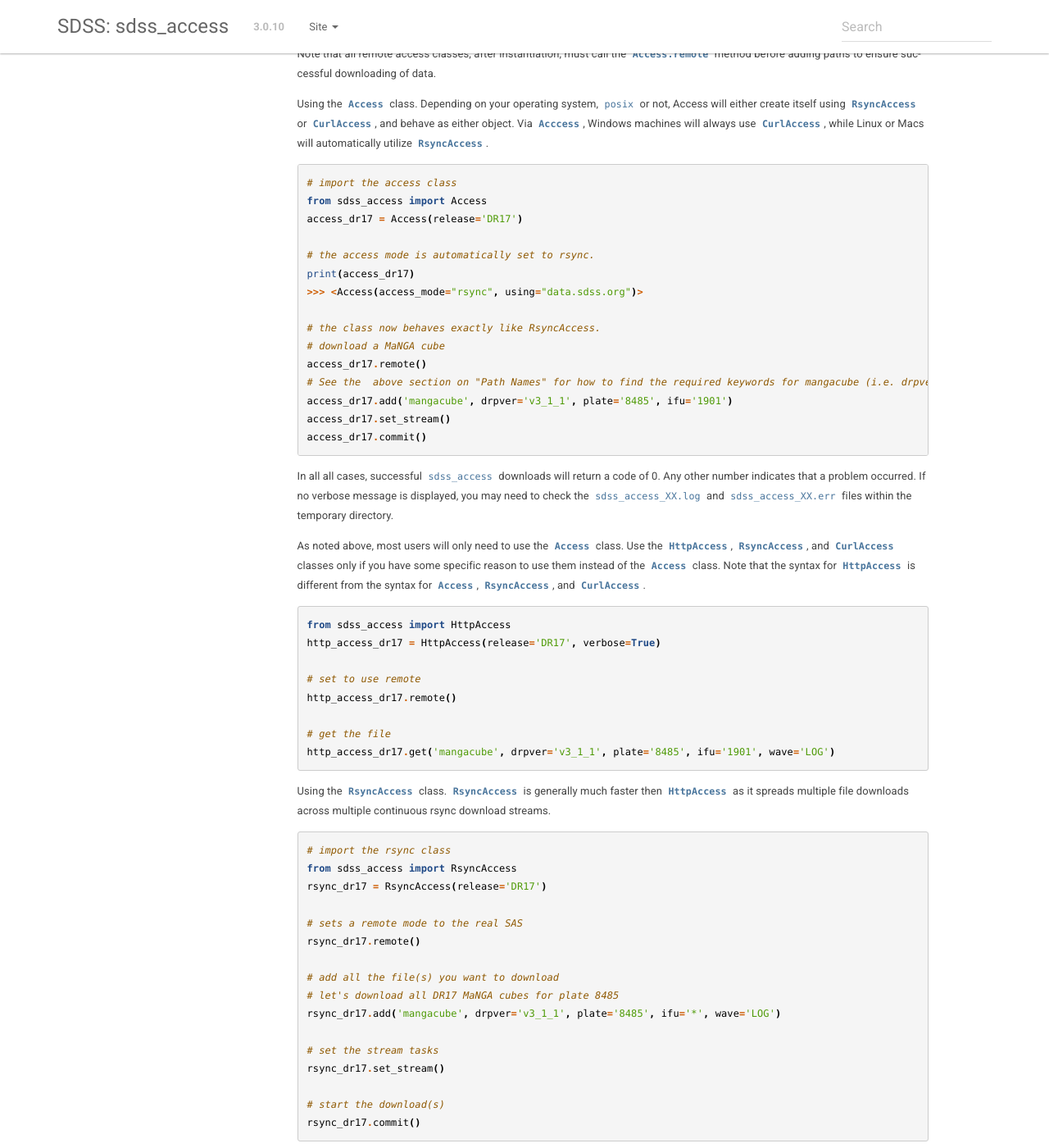
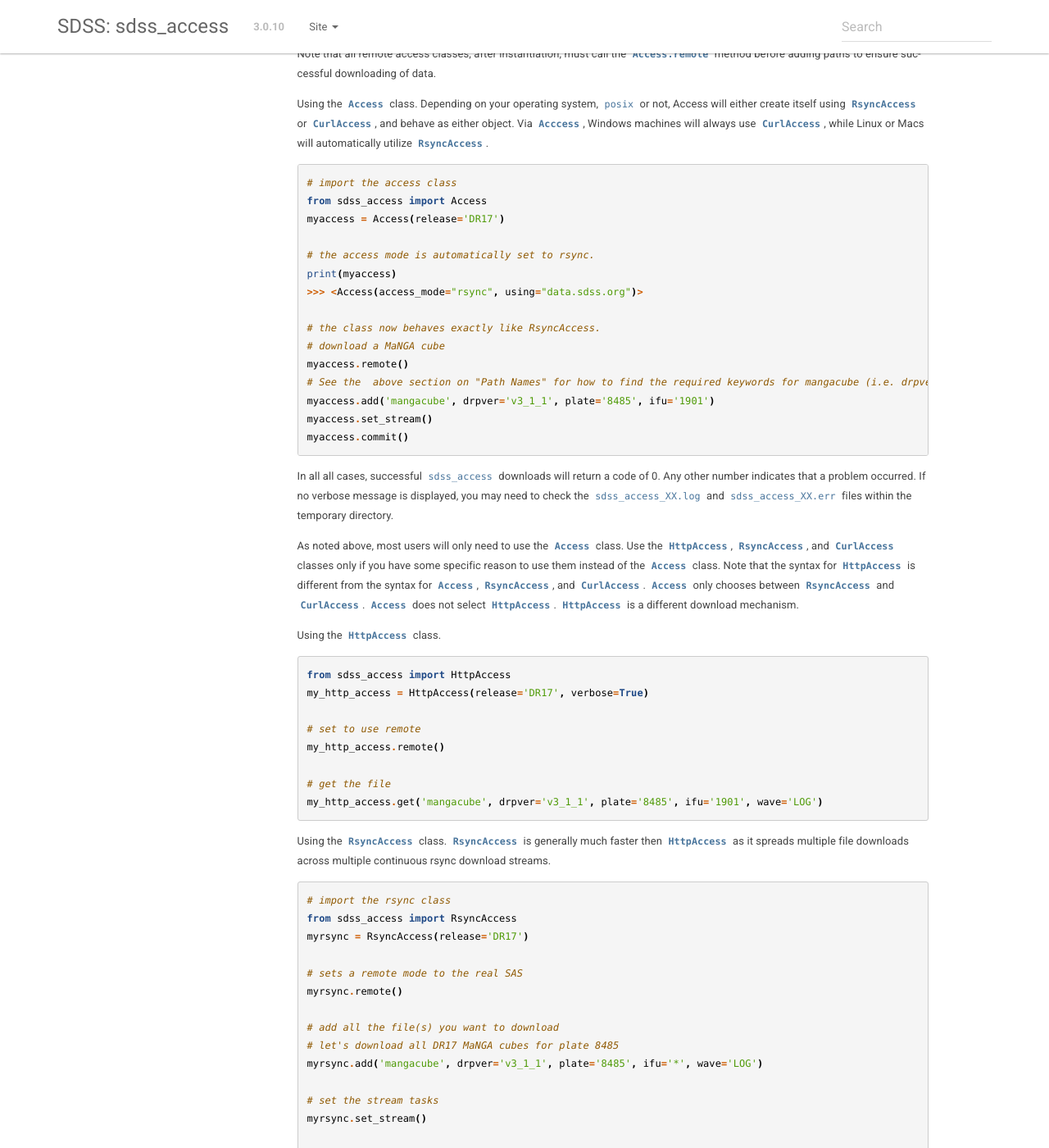
Before and after one commit to sdss/sdss_access, a Sphinx documentation site: the page built from docs/sphinx/intro.rst, in a window 1280 px wide and 1400 px high, scrolled down 4183 px. Shown: the whole window at 82% size. Built offline with Sphinx 7.4.7, drawn with Linux system fonts in a browser that asks for light colours; the version number is read from the project's files by our own code; some of the changed text lies outside the part shown.

Commit message:
edit intro.rst

```diff
--- a/docs/sphinx/intro.rst
+++ b/docs/sphinx/intro.rst
@@ -38,10 +38,10 @@ The full paths are concrete paths.
 
     # import the path
     from sdss_access import Path
-    path_dr17 = Path(release='dr17')
+    mypath = Path(release='dr17')
 
     # generate a file system path
-    path_dr17.full('mangacube', drpver='v3_1_1', plate='8485', ifu='1901', wave='LOG')
+    mypath.full('mangacube', drpver='v3_1_1', plate='8485', ifu='1901', wave='LOG')
     '/Users/Brian/Work/sdss/sas/dr17/manga/spectro/redux/v3_1_1/8485/stack/manga-8485-1901-LOGCUBE.fits.gz'
 
 Note that this only generates a path. The file may not actually exist locally.  If you want to generate a URL path to
@@ -49,7 +49,7 @@ the file on the SAS at Utah, you can use `Path.url <.BasePath.url>`.
 ::
 
     # generate a http path to the file
-    path_dr17.url('mangacube', drpver='v3_1_1', plate='8485', ifu='1901', wave='LOG')
+    mypath.url('mangacube', drpver='v3_1_1', plate='8485', ifu='1901', wave='LOG')
     'https://data.sdss.org/sas/dr17/manga/spectro/redux/v3_1_1/8485/stack/manga-8485-1901-LOGCUBE.fits.gz'
 
 You can also pass in the full path directly as a string in cases.  In those cases, the first argument passed in must
@@ -57,8 +57,8 @@ be an empty string.
 ::
 
     # pass in the full path directly to path.url
-    full = path_dr17.full('mangacube', drpver='v3_1_1', plate='8485', ifu='1901', wave='LOG')
-    path_dr17.url('', full=full)
+    full = mypath.full('mangacube', drpver='v3_1_1', plate='8485', ifu='1901', wave='LOG')
+    mypath.url('', full=full)
     'https://data.sdss.org/sas/dr17/manga/spectro/redux/v3_1_1/8485/stack/manga-8485-1901-LOGCUBE.fits.gz'
 
 Path Names
@@ -72,23 +72,23 @@ are defined inside the SDSS ``tree`` product, within a `[PATHS]` section in the
 or `data/dr15.cfg`.  Within ``sdss_access``, all paths are available as a dictionary, ``path.templates``::
 
     from sdss_access.path import Path
-    path_dr17 = Path(release='dr17')
+    mypath = Path(release='dr17')
 
     # show the dictionary of available paths
-    path_dr17.templates
+    mypath.templates
 
 To look up what path names are available, you can use `Path.lookup_names <.BasePath.lookup_names>`.
 ::
 
     # look up the available path names
-    path_dr17.lookup_names()
+    mypath.lookup_names()
     ['BOSSLyaDR_cat', ..., 'mangacube', ..., 'xdqso_index']
 
 To look up what keywords are needed for a given path, you can use `Path.lookup_keys <.BasePath.lookup_keys>`.
 ::
 
     # look up the keyword arguments needed to define a MaNGA cube path
-    path_dr17.lookup_keys('mangacube')
+    mypath.lookup_keys('mangacube')
     ['plate', 'drpver', 'ifu', 'wave']
 
 The full list of paths can also be found :ref:`here <paths>`.  To create a new path, see
@@ -100,11 +100,11 @@ the ``remote`` keyword argument
 ::
 
     # check for local path existence
-    path_dr17.exists('mangacube', drpver='v3_1_1', plate='8485', ifu='1901', wave='LOG')
+    mypath.exists('mangacube', drpver='v3_1_1', plate='8485', ifu='1901', wave='LOG')
     True
 
     # check for remote path existence on the SAS
-    path_dr17.exists('mangacube', drpver='v3_1_1', plate='8485', ifu='1901', wave='LOG', remote=True)
+    mypath.exists('mangacube', drpver='v3_1_1', plate='8485', ifu='1901', wave='LOG', remote=True)
     True
 
 Required Keywords
@@ -115,13 +115,13 @@ are required.  Not specifying all the keywords will result in an error raised.
 
 ::
 
-    >>> path_dr17 = Path(release='dr17')
+    >>> mypath = Path(release='dr17')
 
     >>> # see the required keys
-    >>> path_dr17.lookup_keys('mangacube')
+    >>> mypath.lookup_keys('mangacube')
     ['plate', 'drpver', 'wave', 'ifu']
 
-    >>> path_d17.full('mangacube', drpver='v3_1_1', plate='8485', ifu='1901')
+    >>> mypath.full('mangacube', drpver='v3_1_1', plate='8485', ifu='1901')
     KeyError: "Missing required keyword arguments: ['wave']"
 
 Environment Paths
@@ -134,8 +134,8 @@ paths relevant to that environment.
 
     >>> # load the default environment / paths
     >>> from sdss_access.path import Path
-    >>> path_dr17 = Path()
-    >>> path_dr17
+    >>> mypath = Path()
+    >>> mypath
     <Path(release="sdsswork", public=False, n_paths=233)
 
 To access paths from a different environment, you can change environments by passing in the ``release`` keyword argument.  The
@@ -145,13 +145,13 @@ e.g. "sdsswork".
 
     >>> # load the SDSS-V environment and paths
     >>> from sdss_access.path import Path
-    >>> path_sdsswork = Path(release='sdsswork')
-    >>> path_sdsswork
+    >>> mypath = Path(release='sdsswork')
+    >>> mypath
     <Path(release="sdsswork", public=False, n_paths=233)
 
     >>> # switch to the environment for public data release DR17
-    >>> path_dr17 = Path(release='DR17')
-    >>> path_dr17
+    >>> mypath = Path(release='DR17')
+    >>> mypath
     <Path(release="dr17", public=True, n_paths=420)
 
 When reloading a new ``tree`` environment configuration, ``sdss_access`` automatically updates the Python session
@@ -195,8 +195,8 @@ must match the SAS directory structure, and have the relevant environment variab
     >>> filepath = '/Users/Brian/Work/sdss/sas/dr17/manga/spectro/redux/v3_1_1/8485/stack/manga-8485-1901-LOGCUBE.fits.gz'
 
     >>> # extract the keywords
-    >>> path_dr17 = Path(release='dr17')
-    >>> path_dr17.extract('mangacube', filepath)
+    >>> mypath = Path(release='dr17')
+    >>> mypath.extract('mangacube', filepath)
     {'drpver': 'v3_1_1', 'plate': '8485', 'ifu': '1901', 'wave': 'LOG'}
 
 
@@ -229,19 +229,19 @@ while Linux or Macs will automatically utilize `.RsyncAccess`.
 
     # import the access class
     from sdss_access import Access
-    access_dr17 = Access(release='DR17')
+    myaccess = Access(release='DR17')
 
     # the access mode is automatically set to rsync.
-    print(access_dr17)
+    print(myaccess)
     >>> <Access(access_mode="rsync", using="data.sdss.org")>
 
     # the class now behaves exactly like RsyncAccess.
     # download a MaNGA cube
-    access_dr17.remote()
+    myaccess.remote()
     # See the  above section on "Path Names" for how to find the required keywords for mangacube (i.e. drpver, plate, ifu)
-    access_dr17.add('mangacube', drpver='v3_1_1', plate='8485', ifu='1901')
-    access_dr17.set_stream()
-    access_dr17.commit()
+    myaccess.add('mangacube', drpver='v3_1_1', plate='8485', ifu='1901')
+    myaccess.set_stream()
+    myaccess.commit()
 
 In all all cases, successful ``sdss_access`` downloads will return a code of 0. Any other number indicates that a problem
 occurred.  If no verbose message is displayed, you may need to check the ``sdss_access_XX.log`` and ``sdss_access_XX.err``
@@ -249,18 +249,19 @@ files within the temporary directory.
 
 As noted above, most users will only need to  use the  `.Access` class.
 Use the `.HttpAccess`, `.RsyncAccess`, and `.CurlAccess` classes only if you have  some specific reason to  use them instead of the  `.Access` class.
-Note that the  syntax for `.HttpAccess` is different from the  syntax for `.Access`, `.RsyncAccess`, and `.CurlAccess`.
+Note that the  syntax for `.HttpAccess` is different from the  syntax for `.Access`, `.RsyncAccess`, and `.CurlAccess`.  `.Access` only chooses between `.RsyncAccess` and `.CurlAccess`.  `.Access` does not select `.HttpAccess`. `.HttpAccess` is a different download mechanism.
 
+Using the `.HttpAccess` class.
 ::
 
     from sdss_access import HttpAccess
-    http_access_dr17 = HttpAccess(release='DR17', verbose=True)
+    my_http_access = HttpAccess(release='DR17', verbose=True)
 
     # set to use remote
-    http_access_dr17.remote()
+    my_http_access.remote()
 
     # get the file
-    http_access_dr17.get('mangacube', drpver='v3_1_1', plate='8485', ifu='1901', wave='LOG')
+    my_http_access.get('mangacube', drpver='v3_1_1', plate='8485', ifu='1901', wave='LOG')
 
 Using the `.RsyncAccess` class.  `.RsyncAccess` is generally much faster then `.HttpAccess` as it spreads multiple
 file downloads across multiple continuous rsync download streams.
@@ -269,20 +270,20 @@ file downloads across multiple continuous rsync download streams.
 
     # import the rsync class
     from sdss_access import RsyncAccess
-    rsync_dr17 = RsyncAccess(release='DR17')
+    myrsync = RsyncAccess(release='DR17')
 
     # sets a remote mode to the real SAS
-    rsync_dr17.remote()
+    myrsync.remote()
 
     # add all the file(s) you want to download
     # let's download all DR17 MaNGA cubes for plate 8485
-    rsync_dr17.add('mangacube', drpver='v3_1_1', plate='8485', ifu='*', wave='LOG')
+    myrsync.add('mangacube', drpver='v3_1_1', plate='8485', ifu='*', wave='LOG')
 
     # set the stream tasks
-    rsync_dr17.set_stream()
+    myrsync.set_stream()
 
     # start the download(s)
-    rsync_dr17.commit()
+    myrsync.commit()
 
 Using the `.CurlAccess` class.  `.CurlAccess` behaves exactly the same way as `.RsyncAccess`.  After importing and
 instantiating a `.CurlAccess` object, all methods and behavior are the same as in the `.RsyncAccess` class.
@@ -290,7 +291,7 @@ instantiating a `.CurlAccess` object, all methods and behavior are the same as i
 
     # import the curl class
     from sdss_access import CurlAccess
-    curl_dr17 = CurlAccess(release='DR17')
+    mycurl = CurlAccess(release='DR17')
 
 
 
@@ -305,16 +306,16 @@ The ``input_type`` keyword specifies the type of path input.
 ::
 
     from sdss_access import RsyncAccess
-    rsync_dr17 = RsyncAccess(release='DR17')
-    rsync_dr17.remote()
+    myrsync = RsyncAccess(release='DR17')
+    myrsync.remote()
 
     # add a url to the stream for download
     url = 'rsync://dtn.sdss.org/dr17/manga/spectro/redux/v3_1_1/8485/stack/manga-8485-1901-LOGCUBE.fits.gz'
-    rsync.add_file(f, input_type='url')
+    myrsync.add_file(f, input_type='url')
 
     # add a file to the stream for download
     path = '/Users/Brian/Work/sdss/sas/dr17/manga/spectro/redux/v3_1_1/8485/stack/manga-8485-1902-LOGCUBE.fits.gz'
-    rsync_dr17.add_file(path, input_type='filepath')
+    myrsync.add_file(path, input_type='filepath')
 
 Following Symlinks
 ^^^^^^^^^^^^^^^^^^
@@ -325,13 +326,13 @@ can disable this behaviour by setting the ``follow_symlinks`` flag to False.
 ::
 
     from sdss_access import RsyncAccess
-    rsync_dr17 = RsyncAccess(release='DR17')
-    rsync_dr17.remote()
-    rsync_dr17.add('mangacube', drpver='v3_1_1', plate='8485', ifu='*', wave='LOG')
-    rsync_dr17.set_stream()
+    myrsync = RsyncAccess(release='DR17')
+    myrsync.remote()
+    myrsync.add('mangacube', drpver='v3_1_1', plate='8485', ifu='*', wave='LOG')
+    myrsync.set_stream()
 
     # disable follow_symlinks
-    rsyn_dr17c.commit(follow_symlinks=False)
+    myrsync.commit(follow_symlinks=False)
 
 
 Accessing SDSS-V Products
@@ -343,8 +344,8 @@ When specifying ``release="sdss5"``, you may notice the new server location, e.g
 ::
 
     >>> from sdss_access import Access
-    >>> access = Access()
-    >>> access
+    >>> myaccess = Access()
+    >>> myaccess
     <Access(access_mode="rsync", using="data.sdss5.org")>
 
 As with SDSS-IV, ``sdss_access`` requires valid authentication to download
@@ -357,11 +358,11 @@ the robostrategy completeness files for SDSS-V.
 ::
 
     from sdss_access import Access
-    access = Access()
-    access.remote()
-    access.add('rsCompleteness', observatory='apo', plan='epsilon-2-core-*')
-    access.set_stream()
-    access.commit()
+    myaccess = Access()
+    myaccess.remote()
+    myaccess.add('rsCompleteness', observatory='apo', plan='epsilon-2-core-*')
+    myaccess.set_stream()
+    myaccess.commit()
 
 .. note::
     As of ``version >= 3.0.0``, and ``tree >= 4.0.0`` the default config of "sdsswork" is for SDSS-V
@@ -380,18 +381,18 @@ the ``public`` keyword.
 
     # import the path and set it to use the DR17 release
     from sdss_access.path import Path
-    path_dr17 = Path(release='DR17')
+    mypath = Path(release='DR17')
 
     # check if a public path
-    path_dr17.public
+    mypath.public
     True
 
     # generate a file system path
-    path_dr17.full('mangacube', drpver='v3_1_1', plate=8485, ifu=1901, wave='LOG')
+    mypath.full('mangacube', drpver='v3_1_1', plate=8485, ifu=1901, wave='LOG')
     '/Users/Brian/Work/sdss/sas/dr17/manga/spectro/redux/v3_1_1/8485/stack/manga-8485-1901-LOGCUBE.fits.gz'
 
     # setup rsync access to download public data from DR17
-    rsync = RsyncAccess(public=True, release='DR17')
+    myrsync = RsyncAccess(public=True, release='DR17')
 
 .. _sdss-access-svn:
 
@@ -409,11 +410,11 @@ it uses the local path definition, and for urls, it uses the correct ``svn.sdss.
     from sdss_access.path import Path
 
     # load the paths for DR17
-    path_dr17 = Path(release='DR17')
-    path_dr17.full('mangapreimg', designid=8405, designgrp='D0084XX', mangaid='1-42007')
+    mypath = Path(release='DR17')
+    mypath.full('mangapreimg', designid=8405, designgrp='D0084XX', mangaid='1-42007')
     '/Users/Brian/Work/sdss/data/manga/mangapreim/v2_9/data/D0084XX/8405/preimage-1-42007_irg.jpg'
 
-    path_dr17.url('mangapreimg', designid=8405, designgrp='D0084XX', mangaid='1-42007')
+    mypath.url('mangapreimg', designid=8405, designgrp='D0084XX', mangaid='1-42007')
     'https://svn.sdss.org/public/data/manga/mangapreim/tags/v2_9/data/D0084XX/8405/preimage-1-42007_irg.jpg'
 
 As always, paths generated by ``tree`` and ``sdss_access`` use the directory structure as it exists on the SDSS
@@ -434,20 +435,20 @@ the ``force_module`` keyword.
 ::
 
     # load the paths for DR17
-    path_dr17 = Path(release='DR17')
-    path_dr17.full('mangapreimg', designid=8405, designgrp='D0084XX', mangaid='1-42007')
+    mypath = Path(release='DR17')
+    mypath.full('mangapreimg', designid=8405, designgrp='D0084XX', mangaid='1-42007')
     '/Users/Brian/Work/sdss/data/manga/mangapreim/v2_9/data/D0084XX/8405/preimage-1-42007_irg.jpg'
 
     # Override the path to use my local module
-    path_dr17.full('mangapreimg', designid=8405, designgrp='D0084XX', mangaid='1-42007', force_module=True)
+    mypath.full('mangapreimg', designid=8405, designgrp='D0084XX', mangaid='1-42007', force_module=True)
     '/Users/Brian/Work/sdss/data/manga/mangapreim/trunk/data/D0084XX/8405/preimage-1-42007_irg.jpg'
 
 If you want to always override paths with any local modules found, you can set the ``force_modules`` keyword on ``Path``
 instantiation.
 ::
 
-    path_dr17 = Path(release='DR17', force_modules=True)
-    path_dr17.full('mangapreimg', designid=8405, designgrp='D0084XX', mangaid='1-42007')
+    mypath = Path(release='DR17', force_modules=True)
+    mypath.full('mangapreimg', designid=8405, designgrp='D0084XX', mangaid='1-42007')
     '/Users/Brian/Work/sdss/data/manga/mangapreim/trunk/data/D0084XX/8405/preimage-1-42007_irg.jpg'
 
 You can also set the ``force_modules`` parameter in your custom config file, ``~/.config/sdss/sdss_access.yml`` to
```
Also changed, not shown: other parts of docs/sphinx/intro.rst (+2 -2 lines).
